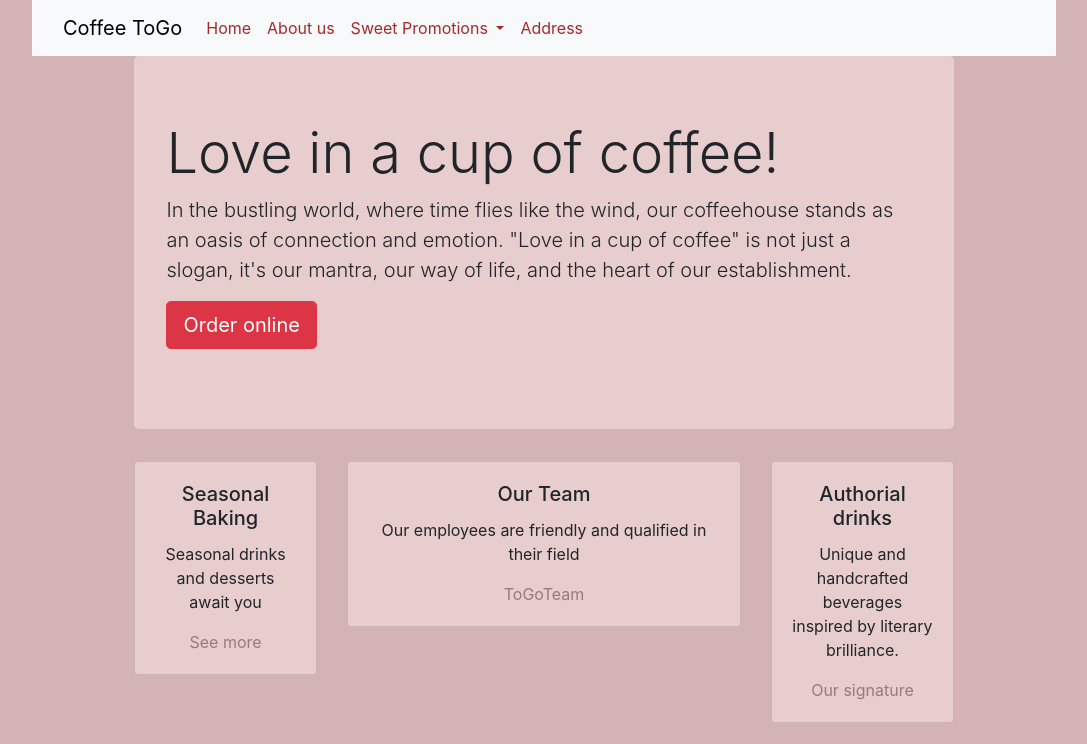
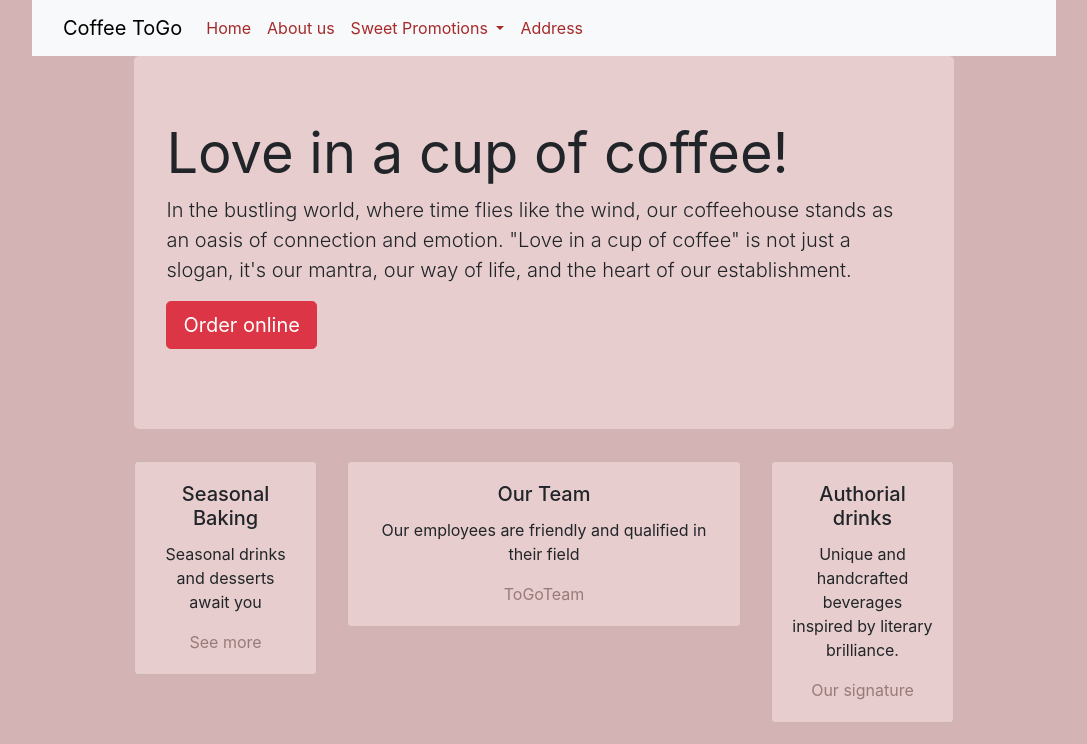
Before and after one commit to konvaleriia/cafetogo, a plain HTML site: page index.html in a window 1280 px wide. Shown: the top 744 px of the page, without its empty margins (96-1183 px from the left). Drawn offline with nearby package versions, Linux system fonts and the light colour scheme.

Commit message:
cafetogo

```diff
--- a/index.html
+++ b/index.html
@@ -47,7 +47,7 @@
     </header>
     <main class="main">
         <div class="jumbotron jumbotron-bg">
-            <h1 class="display-4">Love in a cup of coffee!</h1>
+            <h1 class="display-4"><b>Love in a cup of coffee!</b></h1>
             <p class="lead">In the bustling world, where time flies like the wind, our coffeehouse stands as an oasis of connection and emotion.
                 "Love in a cup of coffee" is not just a slogan, it's our mantra, our way of life, and the heart of our establishment.</p>
 
```
